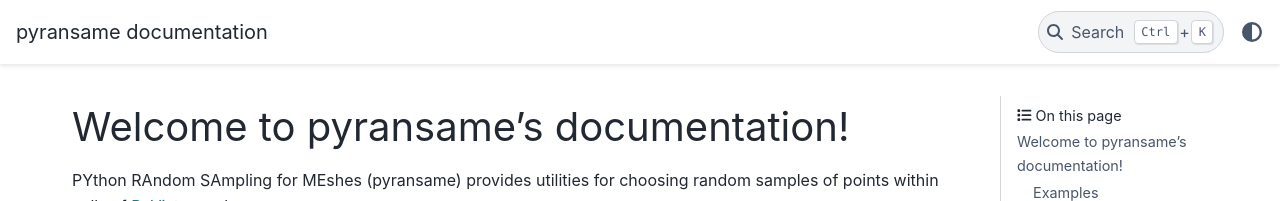
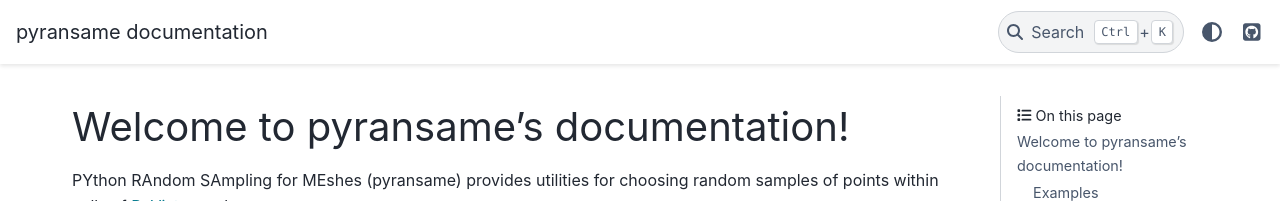
Before and after one commit to MatthewFlamm/pyransame, a Sphinx documentation site: the page built from doc/index.rst, in a window 1280 px wide. Shown: the top 201 px of the page. Built offline with Sphinx 7.4.7 and the PyData theme 0.15.4, drawn with Linux system fonts in a browser that asks for light colours.

Commit message:
add link (#63)

```diff
--- a/doc/conf.py
+++ b/doc/conf.py
@@ -29,6 +29,8 @@ exclude_patterns = ["_build", "Thumbs.db", ".DS_Store"]
 
 html_theme = "pydata_sphinx_theme"
 html_static_path = ["_static"]
+
+html_theme_options = {"github_url": "https://github.com/MatthewFlamm/pyransame"}
 
 import pyvista
 
```
